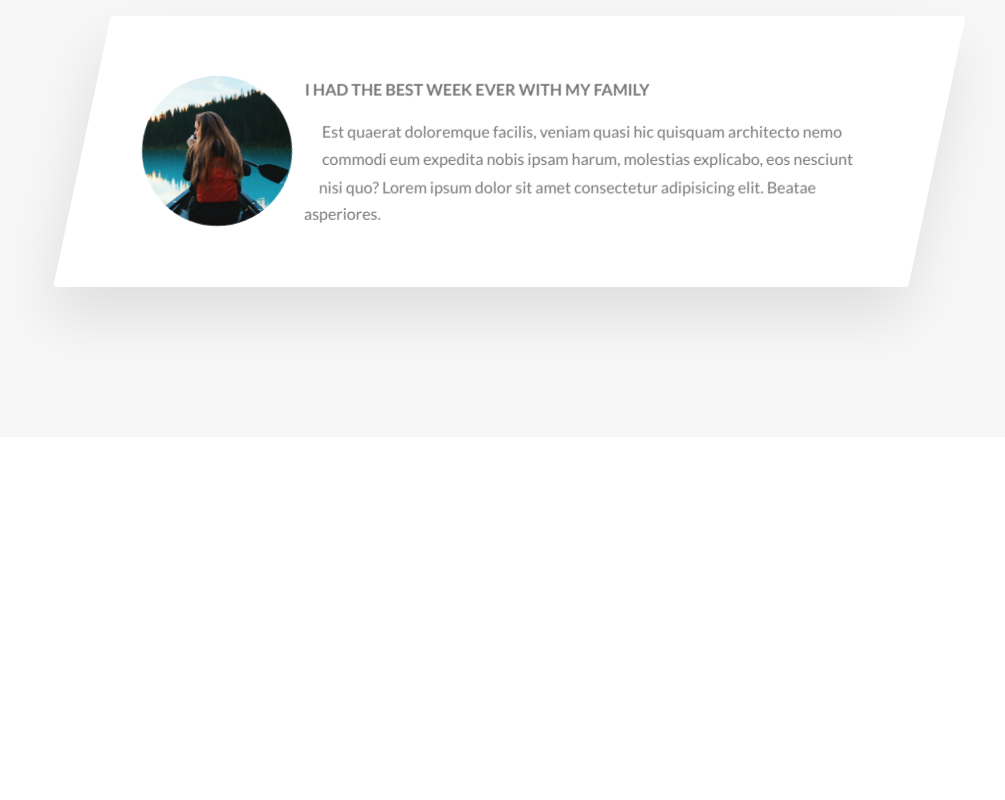
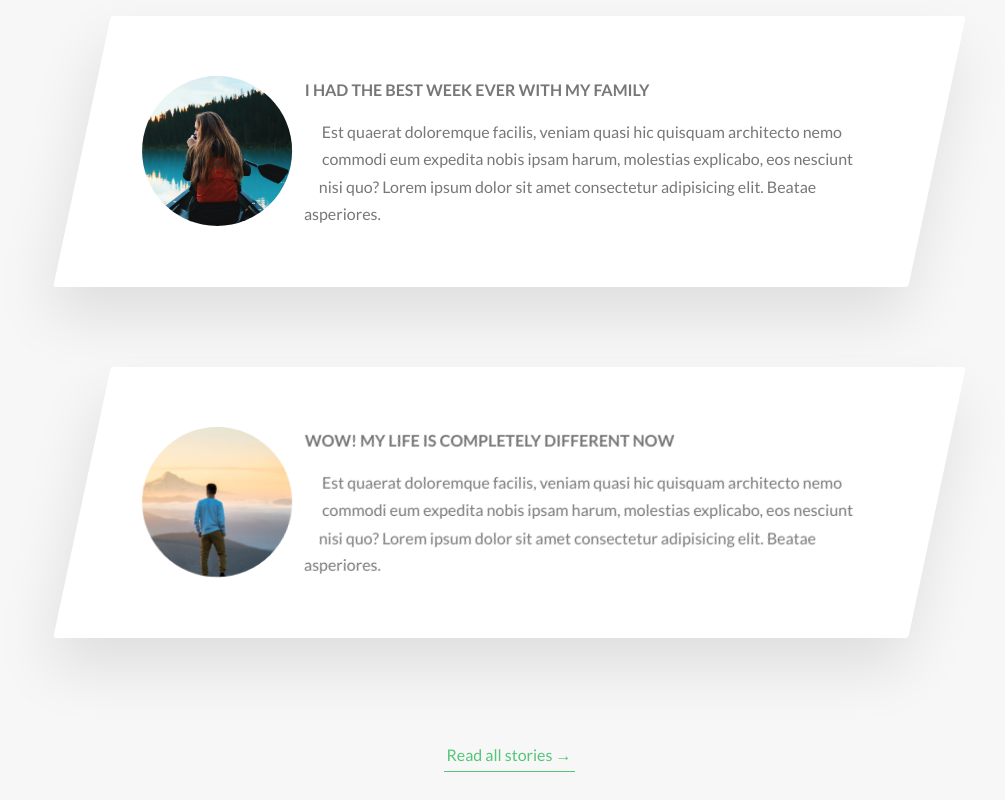
Before and after one commit to Nikolaj-Georgiev/jonas-advanced-css, a website: page natours/index.html in a window 1280 px wide. Shown: the part 3550-4350 px from the top of the page, without its empty margins (131-1136 px from the left). Before the commit the page ends 4017 px from the top, so only its background shows below. Drawn offline with Linux system fonts and the light colour scheme.

Commit message:
added second story and all stories button to the section

```diff
--- a/natours/index.html
+++ b/natours/index.html
@@ -223,6 +223,25 @@
                         </div>
                     </div>
                 </div>
+                <div class="row">
+                    <div class="story">
+                        <figure class="story__shape">
+                            <img src="img/nat-9.jpg" alt="Person on a tour" class="story__img">
+                            <figcaption class="story__caption">Jack Wilson</figcaption>
+                        </figure>
+                        <div class="story__text">
+                            <h3 class="heading-tertiary u-margin-bottom-small">Wow! My life is completely different now
+                            </h3>
+                            <p>Est quaerat doloremque facilis, veniam quasi hic quisquam architecto nemo commodi eum
+                                expedita nobis ipsam harum, molestias explicabo, eos nesciunt nisi quo? Lorem ipsum
+                                dolor sit amet consectetur adipisicing elit. Beatae
+                                asperiores.</p>
+                        </div>
+                    </div>
+                </div>
+                <div class="u-center-text u-margin-top-huge">
+                    <a href="#" class="btn-text">Read all stories &rarr;</a>
+                </div>
             </section>
         </main>
 
--- a/natours/sass/components/_story.scss
+++ b/natours/sass/components/_story.scss
@@ -9,6 +9,7 @@
   font-size: $default-font-size;
   transform: skewX(-12deg);
   position: relative;
+  backface-visibility: hidden;
 
   &__shape {
     width: 15rem;
```
Also changed, not shown: natours/css/style.css.
